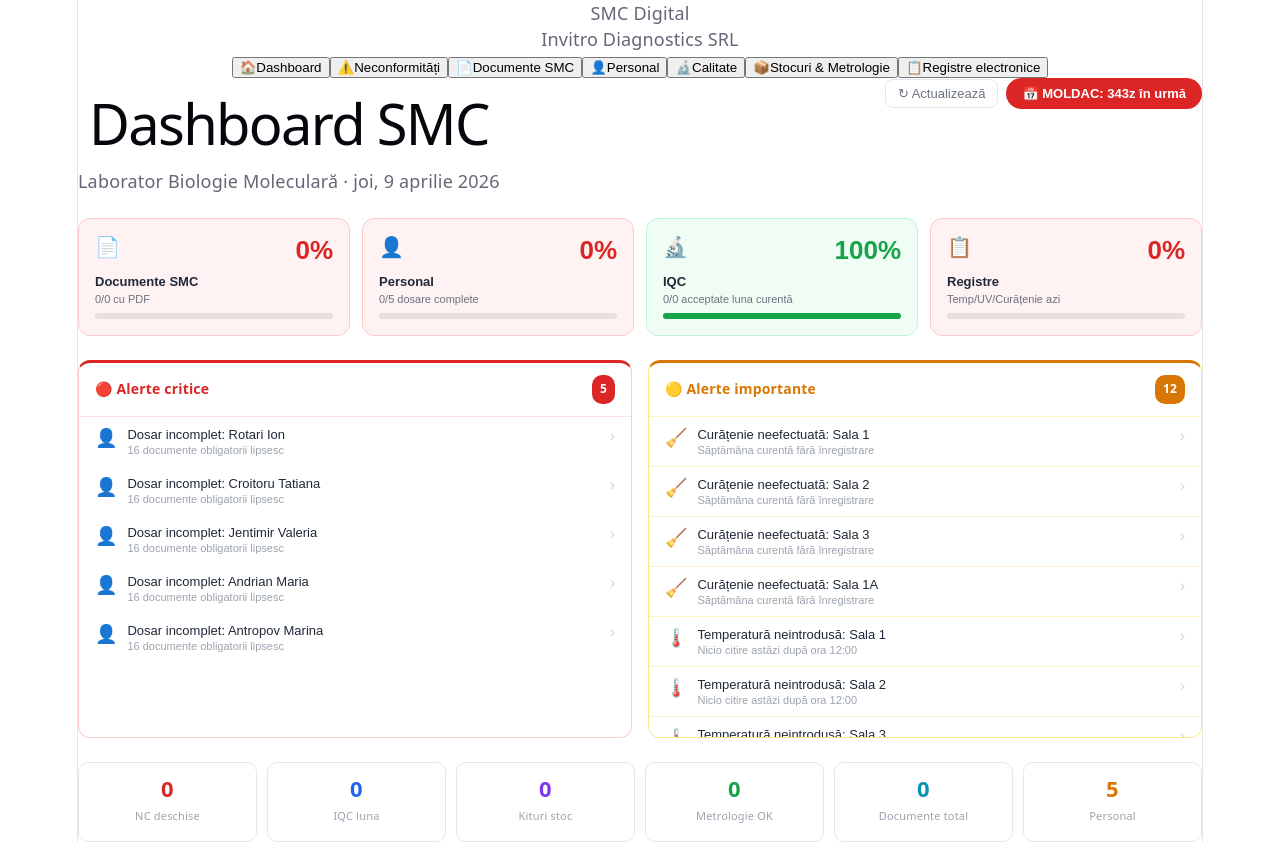
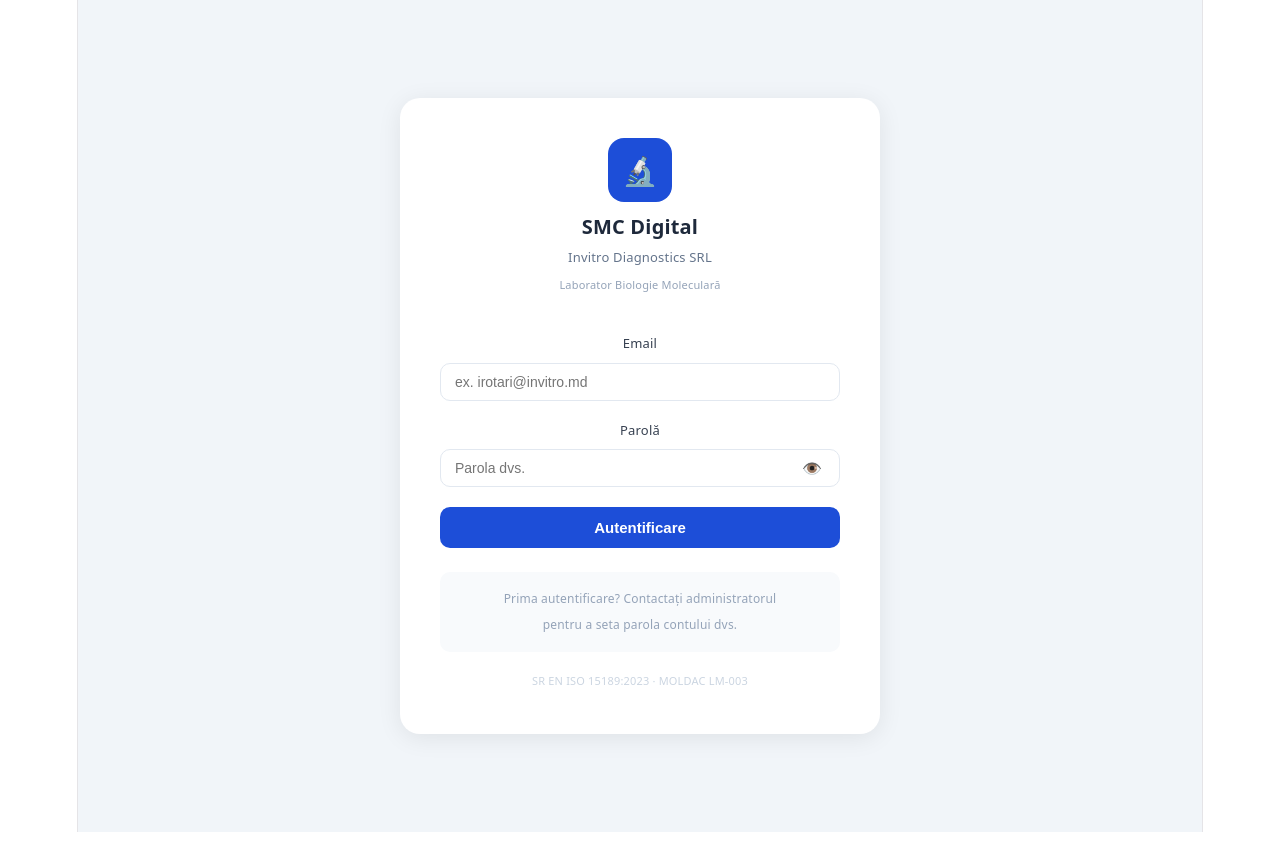
Before and after one commit to irsmrv23-ops/smc-react, a React (Vite) app: page / in a window 1280 px wide. Built offline with nearby package versions, Linux system fonts and the light colour scheme; no server answers; the database is empty.

Commit message:
Autentificare cu roluri - admin RMC biolog

```diff
--- a/src/App.jsx
+++ b/src/App.jsx
@@ -1,4 +1,6 @@
-import { useState } from 'react'
+import { useState, useEffect } from 'react'
+import { supabase } from './lib/supabase'
+import Login from './pages/Login'
 import Dashboard from './pages/Dashboard'
 import NC from './pages/NC'
 import Documente from './pages/Documente'
@@ -7,7 +9,8 @@
 import Stocuri from './pages/Stocuri'
 import Registre from './pages/Registre'
 
-const menu = [
+// Meniu per rol
+const MENU_ADMIN = [
   { id: 'dashboard', label: 'Dashboard', icon: '🏠' },
   { id: 'nc', label: 'Neconformități', icon: '⚠️' },
   { id: 'documente', label: 'Documente SMC', icon: '📄' },
@@ -16,26 +19,102 @@
   { id: 'stocuri', label: 'Stocuri & Metrologie', icon: '📦' },
   { id: 'registre', label: 'Registre electronice', icon: '📋' },
 ]
+const MENU_RMC = [
+  { id: 'dashboard', label: 'Dashboard', icon: '🏠' },
+  { id: 'nc', label: 'Neconformități', icon: '⚠️' },
+  { id: 'documente', label: 'Documente SMC', icon: '📄' },
+  { id: 'personal', label: 'Personal', icon: '👤' },
+  { id: 'calitate', label: 'Calitate', icon: '🔬' },
+  { id: 'registre', label: 'Registre electronice', icon: '📋' },
+]
+const MENU_BIOLOG = [
+  { id: 'dashboard', label: 'Dashboard', icon: '🏠' },
+  { id: 'calitate', label: 'Calitate', icon: '🔬' },
+  { id: 'registre', label: 'Registre electronice', icon: '📋' },
+  { id: 'stocuri', label: 'Stocuri & Metrologie', icon: '📦' },
+]
+
+const ROL_COLORS = {
+  admin: 'bg-blue-100 text-blue-700',
+  rmc: 'bg-purple-100 text-purple-700',
+  biolog: 'bg-teal-100 text-teal-700',
+}
+const ROL_LABELS = { admin: 'Administrator', rmc: 'RMC', biolog: 'Biolog medical' }
 
 export default function App() {
+  const [session, setSession] = useState(null)
+  const [userRol, setUserRol] = useState(null)
+  const [loading, setLoading] = useState(true)
   const [page, setPage] = useState('dashboard')
-  const [moldacData, setMoldacData] = useState(
-    localStorage.getItem('moldac_data') || '2025-05-01'
-  )
+  const [moldacData, setMoldacData] = useState(localStorage.getItem('moldac_data') || '2025-05-01')
+
+  useEffect(() => {
+    // Check existing session
+    supabase.auth.getSession().then(async ({ data: { session } }) => {
+      if (session) {
+        const { data: roleData } = await supabase.from('user_roles').select('*').eq('email', session.user.email).single()
+        if (roleData?.activ) {
+          setSession(session)
+          setUserRol(roleData)
+        } else {
+          await supabase.auth.signOut()
+        }
+      }
+      setLoading(false)
+    })
+
+    // Listen for auth changes
+    const { data: { subscription } } = supabase.auth.onAuthStateChange(async (event, session) => {
+      if (event === 'SIGNED_OUT') {
+        setSession(null)
+        setUserRol(null)
+        setPage('dashboard')
+      }
+    })
+    return () => subscription.unsubscribe()
+  }, [])
+
+  function handleLogin({ user, rol }) {
+    setSession({ user })
+    setUserRol(rol)
+    setPage('dashboard')
+  }
+
+  async function handleLogout() {
+    await supabase.auth.signOut()
+    setSession(null)
+    setUserRol(null)
+  }
 
   function handleMoldacChange(val) {
     setMoldacData(val)
     localStorage.setItem('moldac_data', val)
   }
 
+  if (loading) return (
+    <div style={{ minHeight: '100vh', display: 'flex', alignItems: 'center', justifyContent: 'center', background: '#f1f5f9' }}>
+      <div style={{ textAlign: 'center' }}>
+        <div style={{ fontSize: 48, marginBottom: 16 }}>🔬</div>
+        <div style={{ color: '#64748b', fontSize: 14 }}>Se încarcă SMC Digital...</div>
+      </div>
+    </div>
+  )
+
+  if (!session || !userRol) return <Login onLogin={handleLogin} />
+
+  const menu = userRol.rol === 'admin' ? MENU_ADMIN : userRol.rol === 'rmc' ? MENU_RMC : MENU_BIOLOG
+  const initiale = userRol.nume?.split(' ').map(n => n[0]).join('').slice(0, 2).toUpperCase()
+
   return (
     <div className="min-h-screen bg-gray-50 flex">
-      <aside className="w-56 bg-white border-r border-gray-200 min-h-screen flex-shrink-0">
+      {/* Sidebar */}
+      <aside className="w-56 bg-white border-r border-gray-200 min-h-screen flex-shrink-0 flex flex-col">
         <div className="p-4 border-b">
           <div className="font-bold text-blue-700 text-sm">SMC Digital</div>
           <div className="text-xs text-gray-400">Invitro Diagnostics SRL</div>
         </div>
-        <nav className="p-2">
+
+        <nav className="p-2 flex-1">
           {menu.map(m => (
             <button key={m.id} onClick={() => setPage(m.id)}
               className={`w-full text-left px-3 py-2 rounded-lg text-sm flex items-center gap-2 mb-1 transition-colors
@@ -44,15 +123,36 @@
             </button>
           ))}
         </nav>
+
+        {/* User info + logout */}
+        <div style={{ padding: '12px', borderTop: '1px solid #f1f5f9' }}>
+          <div style={{ display: 'flex', alignItems: 'center', gap: 8, marginBottom: 8 }}>
+            <div style={{ width: 32, height: 32, borderRadius: '50%', background: '#1d4ed8', color: 'white', display: 'flex', alignItems: 'center', justifyContent: 'center', fontSize: 11, fontWeight: 700, flexShrink: 0 }}>
+              {initiale}
+            </div>
+            <div style={{ flex: 1, minWidth: 0 }}>
+              <div style={{ fontSize: 12, fontWeight: 600, color: '#1e293b', overflow: 'hidden', textOverflow: 'ellipsis', whiteSpace: 'nowrap' }}>{userRol.nume}</div>
+              <span style={{ fontSize: 10, padding: '1px 6px', borderRadius: 4, fontWeight: 500 }} className={ROL_COLORS[userRol.rol]}>
+                {ROL_LABELS[userRol.rol]}
+              </span>
+            </div>
+          </div>
+          <button onClick={handleLogout}
+            style={{ width: '100%', background: 'none', border: '1px solid #e2e8f0', borderRadius: 8, padding: '6px', fontSize: 12, color: '#64748b', cursor: 'pointer', display: 'flex', alignItems: 'center', justifyContent: 'center', gap: 4 }}>
+            🚪 Deconectare
+          </button>
+        </div>
       </aside>
+
+      {/* Main content */}
       <main className="flex-1 overflow-auto">
-        {page === 'dashboard' && <Dashboard onNavigate={setPage} moldacData={moldacData} onMoldacChange={handleMoldacChange} />}
-        {page === 'nc' && <NC />}
-        {page === 'documente' && <Documente />}
-        {page === 'personal' && <Personal />}
-        {page === 'calitate' && <Calitate />}
-        {page === 'stocuri' && <Stocuri />}
-        {page === 'registre' && <Registre />}
+        {page === 'dashboard' && <Dashboard onNavigate={setPage} moldacData={moldacData} onMoldacChange={handleMoldacChange} userRol={userRol} />}
+        {page === 'nc' && <NC userRol={userRol} />}
+        {page === 'documente' && <Documente userRol={userRol} />}
+        {page === 'personal' && <Personal userRol={userRol} />}
+        {page === 'calitate' && <Calitate userRol={userRol} />}
+        {page === 'stocuri' && <Stocuri userRol={userRol} />}
+        {page === 'registre' && <Registre userRol={userRol} />}
       </main>
     </div>
   )
--- /dev/null
+++ b/src/pages/Login.jsx
@@ -0,0 +1,101 @@
+import { useState } from 'react'
+import { supabase } from '../lib/supabase'
+
+export default function Login({ onLogin }) {
+  const [email, setEmail] = useState('')
+  const [parola, setParola] = useState('')
+  const [loading, setLoading] = useState(false)
+  const [eroare, setEroare] = useState('')
+  const [showParola, setShowParola] = useState(false)
+
+  async function handleLogin(e) {
+    e.preventDefault()
+    if (!email || !parola) { setEroare('Introduceți emailul și parola!'); return }
+    setLoading(true)
+    setEroare('')
+    const { data, error } = await supabase.auth.signInWithPassword({ email: email.trim().toLowerCase(), password: parola })
+    if (error) {
+      setEroare('Email sau parolă incorectă.')
+      setLoading(false)
+      return
+    }
+    // Verifică rol
+    const { data: roleData } = await supabase.from('user_roles').select('*').eq('email', email.trim().toLowerCase()).single()
+    if (!roleData || !roleData.activ) {
+      await supabase.auth.signOut()
+      setEroare('Contul dvs. nu este activ. Contactați administratorul.')
+      setLoading(false)
+      return
+    }
+    onLogin({ user: data.user, rol: roleData })
+    setLoading(false)
+  }
+
+  return (
+    <div style={{ minHeight: '100vh', background: '#f1f5f9', display: 'flex', alignItems: 'center', justifyContent: 'center', padding: 16 }}>
+      <div style={{ background: 'white', borderRadius: 20, padding: 40, width: '100%', maxWidth: 400, boxShadow: '0 4px 24px rgba(0,0,0,0.08)' }}>
+
+        {/* Logo */}
+        <div style={{ textAlign: 'center', marginBottom: 32 }}>
+          <div style={{ width: 64, height: 64, background: '#1d4ed8', borderRadius: 16, display: 'flex', alignItems: 'center', justifyContent: 'center', margin: '0 auto 12px', fontSize: 28 }}>🔬</div>
+          <div style={{ fontSize: 20, fontWeight: 700, color: '#1e293b' }}>SMC Digital</div>
+          <div style={{ fontSize: 13, color: '#64748b', marginTop: 4 }}>Invitro Diagnostics SRL</div>
+          <div style={{ fontSize: 11, color: '#94a3b8', marginTop: 2 }}>Laborator Biologie Moleculară</div>
+        </div>
+
+        <form onSubmit={handleLogin}>
+          <div style={{ marginBottom: 16 }}>
+            <label style={{ display: 'block', fontSize: 13, fontWeight: 500, color: '#374151', marginBottom: 6 }}>Email</label>
+            <input
+              type="email"
+              value={email}
+              onChange={e => setEmail(e.target.value)}
+              placeholder="ex. irotari@invitro.md"
+              style={{ width: '100%', border: '1px solid #e2e8f0', borderRadius: 10, padding: '10px 14px', fontSize: 14, boxSizing: 'border-box', outline: 'none' }}
+              onFocus={e => e.target.style.borderColor = '#1d4ed8'}
+              onBlur={e => e.target.style.borderColor = '#e2e8f0'}
+            />
+          </div>
+
+          <div style={{ marginBottom: 20 }}>
+            <label style={{ display: 'block', fontSize: 13, fontWeight: 500, color: '#374151', marginBottom: 6 }}>Parolă</label>
+            <div style={{ position: 'relative' }}>
+              <input
+                type={showParola ? 'text' : 'password'}
+                value={parola}
+                onChange={e => setParola(e.target.value)}
+                placeholder="Parola dvs."
+                style={{ width: '100%', border: '1px solid #e2e8f0', borderRadius: 10, padding: '10px 40px 10px 14px', fontSize: 14, boxSizing: 'border-box', outline: 'none' }}
+                onFocus={e => e.target.style.borderColor = '#1d4ed8'}
+                onBlur={e => e.target.style.borderColor = '#e2e8f0'}
+              />
+              <button type="button" onClick={() => setShowParola(p => !p)}
+                style={{ position: 'absolute', right: 12, top: '50%', transform: 'translateY(-50%)', background: 'none', border: 'none', cursor: 'pointer', color: '#94a3b8', fontSize: 16 }}>
+                {showParola ? '🙈' : '👁️'}
+              </button>
+            </div>
+          </div>
+
+          {eroare && (
+            <div style={{ background: '#fef2f2', border: '1px solid #fecaca', borderRadius: 8, padding: '10px 14px', fontSize: 13, color: '#dc2626', marginBottom: 16 }}>
+              ⚠ {eroare}
+            </div>
+          )}
+
+          <button type="submit" disabled={loading}
+            style={{ width: '100%', background: loading ? '#93c5fd' : '#1d4ed8', color: 'white', border: 'none', borderRadius: 10, padding: '12px', fontSize: 15, fontWeight: 600, cursor: loading ? 'not-allowed' : 'pointer', transition: 'background 0.2s' }}>
+            {loading ? 'Se conectează...' : 'Autentificare'}
+          </button>
+        </form>
+
+        <div style={{ marginTop: 24, padding: '14px', background: '#f8fafc', borderRadius: 10, fontSize: 12, color: '#94a3b8', textAlign: 'center' }}>
+          Prima autentificare? Contactați administratorul<br/>pentru a seta parola contului dvs.
+        </div>
+
+        <div style={{ marginTop: 16, textAlign: 'center', fontSize: 11, color: '#cbd5e1' }}>
+          SR EN ISO 15189:2023 · MOLDAC LM-003
+        </div>
+      </div>
+    </div>
+  )
+}
```
